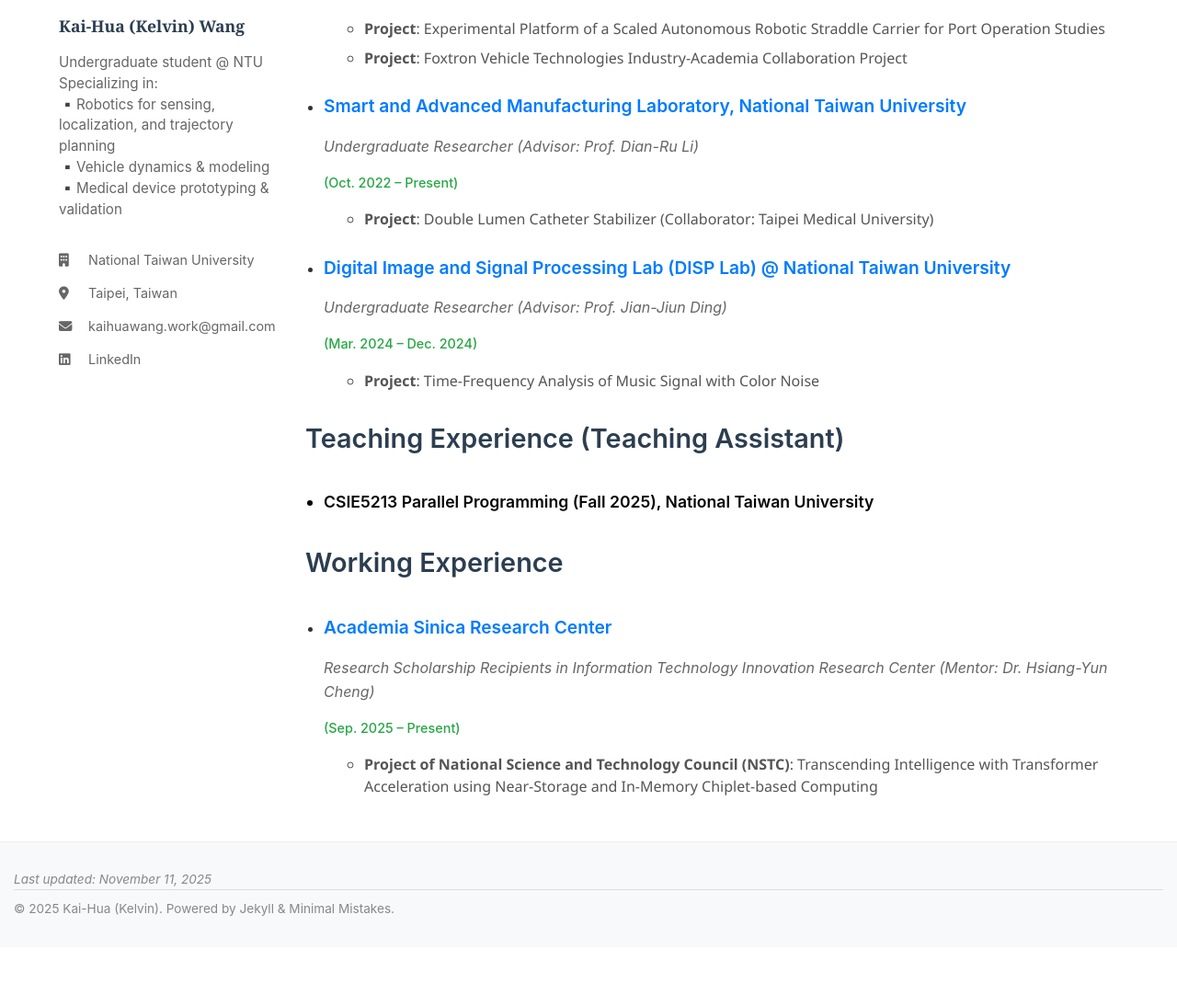
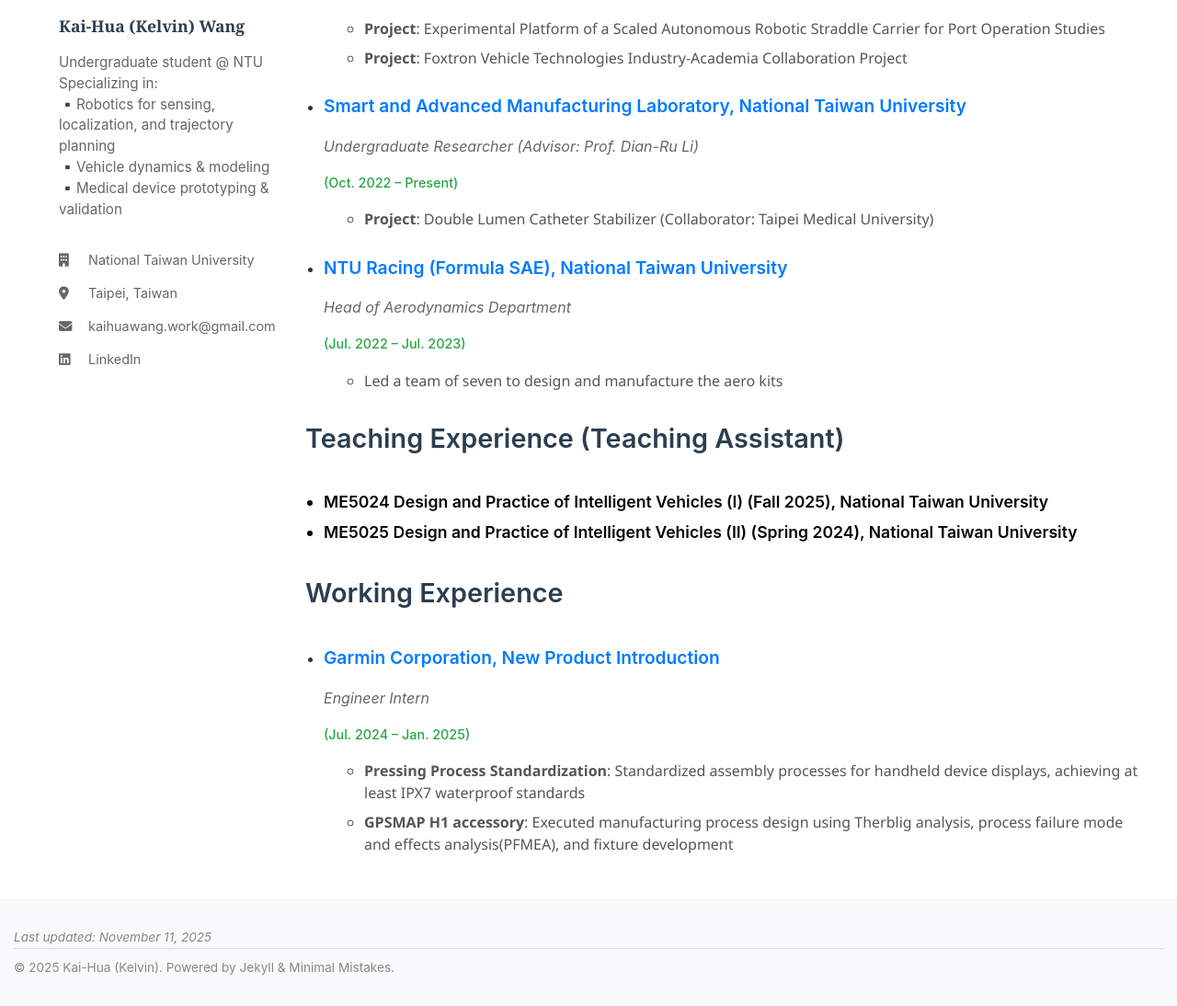
Before and after one commit to Kelvin1106/Kelvin1106.github.io, a Jekyll site: the page built from pages/experience.md, in a window 1280 px wide and 1400 px high, scrolled down 161 px, cut to the strip 306-1400 px from the top of the window. Shown: the whole strip at 92% size. Built offline with Jekyll 4.4.1, drawn with Linux system fonts in a browser that asks for light colours; before the commit the page ends 1497 px from its top, so only the background shows below that.

Commit message:
Update experience.md

```diff
--- a/pages/experience.md
+++ b/pages/experience.md
@@ -299,13 +299,13 @@ ul {
         <li>
             <div class="experience-item">
                 <div class="experience-header">
-                    <h4 class="position-title">Digital Image and Signal Processing Lab (DISP Lab) @ National Taiwan University</h4>
-                    <p class="company-info">Undergraduate Researcher (Advisor: Prof. Jian-Jiun Ding)</p>
-                    <p class="duration">(Mar. 2024 – Dec. 2024)</p>
+                    <h4 class="position-title">NTU Racing (Formula SAE), National Taiwan University</h4>
+                    <p class="company-info">Head of Aerodynamics Department</p>
+                    <p class="duration">(Jul. 2022 – Jul. 2023)</p>
                 </div>
                 <div class="experience-description">
                     <ul>
-                        <li class="project-item"><strong>Project</strong>: Time-Frequency Analysis of Music Signal with Color Noise</li>
+                        <li class="project-item">Led a team of seven to design and manufacture the aero kits</li>
                     </ul>
                 </div>
             </div>
@@ -315,7 +315,10 @@ ul {
     <!-- Teaching Experience Section -->
     <h3 class="experience-section-title">Teaching Experience (Teaching Assistant)</h3>
     <ul>
-      <li class="course-title">CSIE5213 Parallel Programming (Fall 2025), National Taiwan University</li>
+      <li class="course-title">ME5024 Design and Practice of Intelligent Vehicles (I) (Fall 2025), National Taiwan University</li>
+    </ul>
+    <ul>
+      <li class="course-title">ME5025 Design and Practice of Intelligent Vehicles (II) (Spring 2024), National Taiwan University</li>
     </ul>
 
     <!-- Working Experience Section -->
@@ -324,13 +327,16 @@ ul {
         <li>
             <div class="experience-item">
                 <div class="experience-header">
-                    <h4 class="position-title">Academia Sinica Research Center</h4>
-                    <p class="company-info">Research Scholarship Recipients in Information Technology Innovation Research Center (Mentor: Dr. Hsiang-Yun Cheng)</p>
-                    <p class="duration">(Sep. 2025 – Present)</p>
+                    <h4 class="position-title">Garmin Corporation, New Product Introduction</h4>
+                    <p class="company-info">Engineer Intern</p>
+                    <p class="duration">(Jul. 2024 – Jan. 2025)</p>
                 </div>
                 <div class="experience-description">
                     <ul>
-                        <li class="project-item"><strong>Project of National Science and Technology Council (NSTC)</strong>: Transcending Intelligence with Transformer Acceleration using Near-Storage and In-Memory Chiplet-based Computing</li>
+                        <li class="project-item"><strong>Pressing Process Standardization</strong>: Standardized assembly processes for handheld device displays, achieving at least IPX7 waterproof standards</li>
+                    </ul>
+                    <ul>
+                        <li class="project-item"><strong>GPSMAP H1 accessory</strong>: Executed manufacturing process design using Therblig analysis, process failure mode and effects analysis(PFMEA), and fixture development</li>
                     </ul>
                 </div>
             </div>
```
